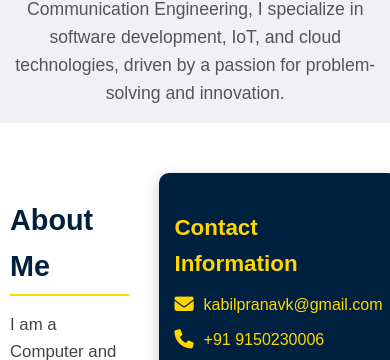
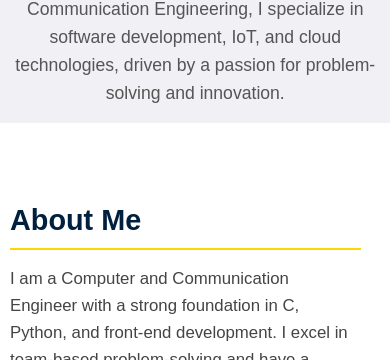
Before and after one commit to Kabil-Pranav-K/Portfolio-Kabil, a plain HTML site: page index.html in a window 390 px wide. Shown: the part 878-1238 px from the top of the page. Drawn offline with Linux system fonts and the light colour scheme.

Commit message:
Update index.html

```diff
--- a/index.html
+++ b/index.html
@@ -17,35 +17,42 @@
     background-color: #f4f4f4;
     overflow-x: hidden;
 }
+
 .container {
     width: 85%;
     max-width: 1200px;
     margin: auto;
     padding: 20px;
 }
+
 header {
     background-color: #00203F;
     color: #fff;
-    padding: 15px 0; /* Reduced padding for tighter alignment */
+    padding: 15px 0;
     text-align: center;
     border-bottom: 4px solid #FFD700;
 }
+
 header h1 {
     margin: 0;
     font-size: 36px;
 }
+
 header nav {
     margin-top: 10px;
 }
+
 nav ul {
     list-style: none;
     padding: 0;
     display: flex;
     justify-content: center;
 }
+
 nav ul li {
     margin: 0 15px;
 }
+
 nav ul li a {
     color: #fff;
     text-decoration: none;
@@ -53,6 +60,7 @@ nav ul li a {
     border-radius: 5px;
     transition: background-color 0.3s;
 }
+
 nav ul li a:hover, nav ul li a.active {
     background-color: #FFD700;
     color: #00203F;
@@ -64,6 +72,7 @@ section {
     display: none;
     padding: 60px 0;
 }
+
 section.active {
     display: block;
 }
@@ -75,9 +84,10 @@ section.active {
     justify-content: center;
     flex-direction: column;
     background: #F0F0F5;
-    padding: 5px 0; /* Reduced padding */
+    padding: 5px 0;
     text-align: center;
 }
+
 #showcase img {
     width: 200px;
     height: 200px;
@@ -86,11 +96,13 @@ section.active {
     border: 5px solid #FFD700;
     margin-bottom: 20px;
 }
+
 #showcase h2 {
     font-size: 2.2em;
     color: #00203F;
     margin: 10px 0;
 }
+
 #showcase p {
     color: #555;
     font-size: 1.1em;
@@ -103,18 +115,23 @@ section.active {
 /* Main Content Section */
 #main {
     display: flex;
-    flex-direction: row;
+    flex-wrap: wrap; /* Allow items to wrap */
     background: #ffffff;
-    padding: 40px 0;
+    padding: 20px 0; /* Reduced padding */
 }
+
 #main .container {
     display: flex;
     justify-content: space-between;
+    flex-wrap: wrap; /* Allow wrapping */
 }
+
 #main-col {
-    flex: 3;
+    flex: 1 1 60%; /* Set flex-basis to 60% */
     padding-right: 20px;
+    max-width: 600px; /* Limit max width */
 }
+
 #main-col h2 {
     font-size: 1.8em;
     color: #00203F;
@@ -122,6 +139,7 @@ section.active {
     border-bottom: 2px solid #FFD700;
     padding-bottom: 5px;
 }
+
 #main-col p {
     color: #444;
     line-height: 1.6;
@@ -130,26 +148,29 @@ section.active {
 
 /* Sidebar */
 #sidebar {
-    flex: 1;
+    flex: 1 1 35%; /* Set flex-basis to 35% */
     background: #00203F;
     color: #fff;
-    padding: 15px; /* Reduced padding */
+    padding: 15px; /* Adjusted padding */
     border-radius: 10px;
     box-shadow: 0px 4px 15px rgba(0, 0, 0, 0.2);
-    max-width: 300px; /* Set a max-width for the sidebar */
-    margin: 0 10px; /* Margin for spacing between columns */
+    max-height: 400px; /* Limit max height */
+    overflow-y: auto; /* Scroll if content exceeds height */
 }
+
 #sidebar h3 {
     color: #FFD700;
     font-size: 1.4em;
     margin-bottom: 10px;
 }
+
 #sidebar p {
     display: flex;
     align-items: center;
     font-size: 1em;
     margin: 10px 0;
 }
+
 #sidebar p a {
     color: #FFD700;
     text-decoration: none;
@@ -158,24 +179,32 @@ section.active {
     display: inline-flex;
     align-items: center;
 }
+
 #sidebar p a:hover {
     color: #fff;
     transform: scale(1.1);
 }
+
 #sidebar p i {
     color: #FFD700;
     font-size: 1.2em;
 }
 
-/* Footer */
-footer {
-    background: #00203F;
-    color: #fff;
-    text-align: center;
-    padding: 15px;
-    font-size: 0.9em;
+/* Responsive Adjustments */
+@media (max-width: 768px) {
+    #main {
+        flex-direction: column; /* Stack on smaller screens */
+    }
+
+    #main-col, #sidebar {
+        flex: 1 1 100%; /* Full width */
+        max-width: 100%; /* Ensure full width */
+    }
+
+    #sidebar {
+        margin-top: 20px; /* Add margin above sidebar */
+    }
 }
-
 
 
 
```
